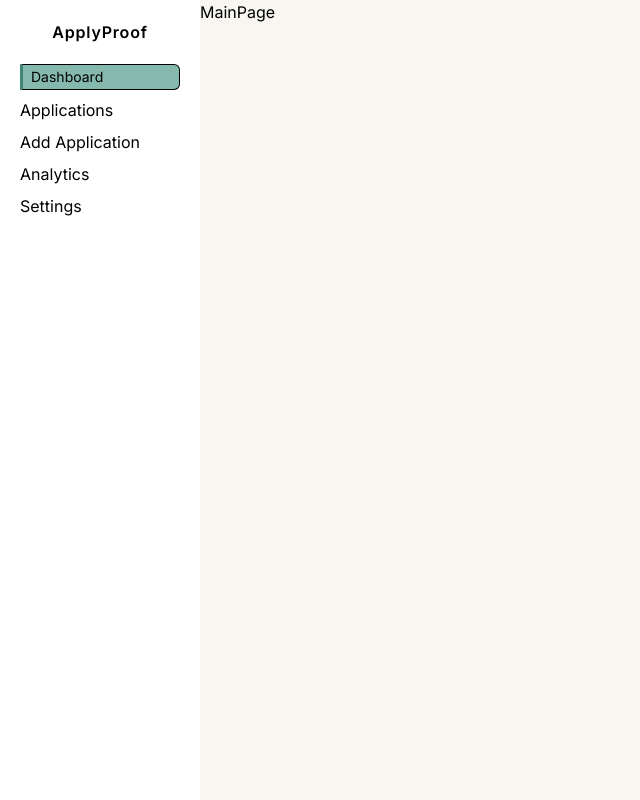
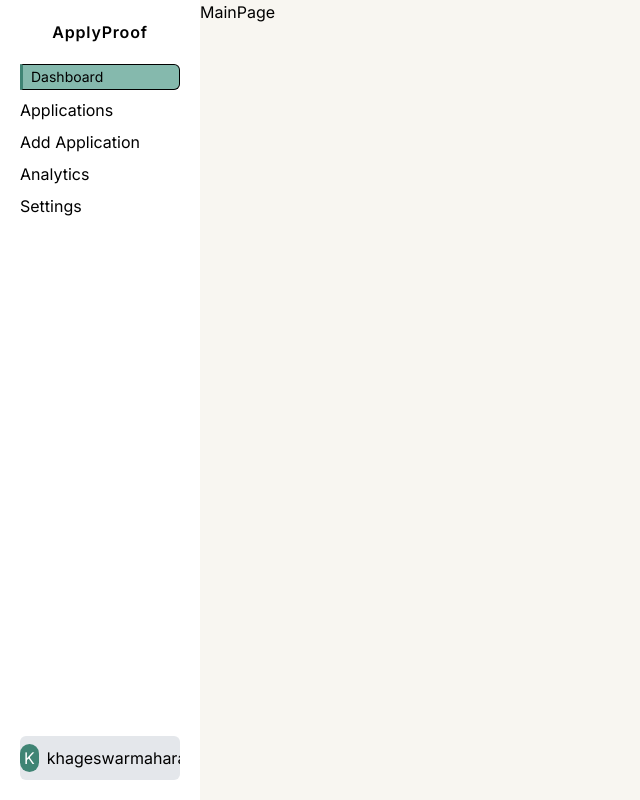
Before and after one commit to Khageswar-M/apply-proof, a React (Vite) app in the folder webApp/: page / in a window 1280 px wide. Shown: the whole page, without its empty margins (0-640 px from the left). Built offline with nearby package versions, Linux system fonts and the light colour scheme.

Commit message:
added profile section

```diff
--- a/webApp/src/components/pages/dashboard/AsidePage.jsx
+++ b/webApp/src/components/pages/dashboard/AsidePage.jsx
@@ -46,6 +46,14 @@ const AsidePage = () => {
                     }
                 </ul>
             </div>
+
+
+            <div className='profile-container'>
+                <div className='profile-wrapper'>
+                    <div className='profile-icon'>K</div>
+                    <div className='profile-email'>khageswarmaharana462@gmail.com</div>
+                </div>
+            </div>
         </div>
     )
 }
--- a/webApp/src/index.css
+++ b/webApp/src/index.css
@@ -697,7 +697,7 @@ body {
   }
 
   .aside-container {
-    @apply bg-white h-full flex flex-col p-5 justify-between
+    @apply bg-white h-full flex flex-col p-5 justify-between overflow-hidden
   }
 
   .aside-wrapper {
@@ -715,4 +715,16 @@ body {
   .aside-tabs-active {
     @apply text-sm border px-2 py-0.5 rounded-r-md border-l-3 border-l-primary-500 bg-primary-300
   }
+
+  .profile-container {
+    @apply bg-neutral-100 rounded-md py-2
+  }
+
+  .profile-wrapper {
+    @apply flex flex-row items-center gap-2 overflow-hidden
+  }
+
+  .profile-icon {
+    @apply bg-primary-500 text-white p-1 w-7 h-7 flex flex-row items-center justify-center rounded-full
+  }
 }
```
